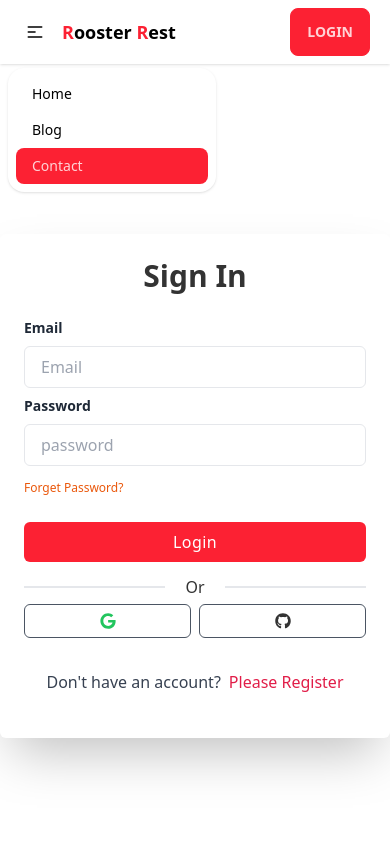
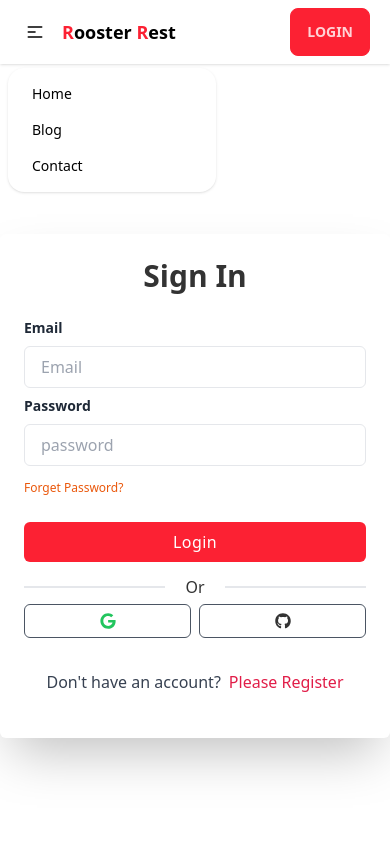
Before and after one commit to Eagl3Eyes/chef-recipe-hunter-client-side, a React (Vite) app: page /login in a window 390 px wide. Both pictures are taken after a click on the label 35 px from the left and 32 px from the top of the page. Shown: the top 844 px of the page. Built offline with nearby package versions, Linux system fonts and the light colour scheme; no server answers.

Commit message:
navbar bug fixed

```diff
--- a/src/Components/Navbar/Navbar.jsx
+++ b/src/Components/Navbar/Navbar.jsx
@@ -46,7 +46,7 @@ const Navbar = () => {
                 </NavLink>
               </li>
               <li>
-                <NavLink to="#"  >
+                <NavLink to="/contact"  >
                   Contact
                 </NavLink>
               </li>
```
